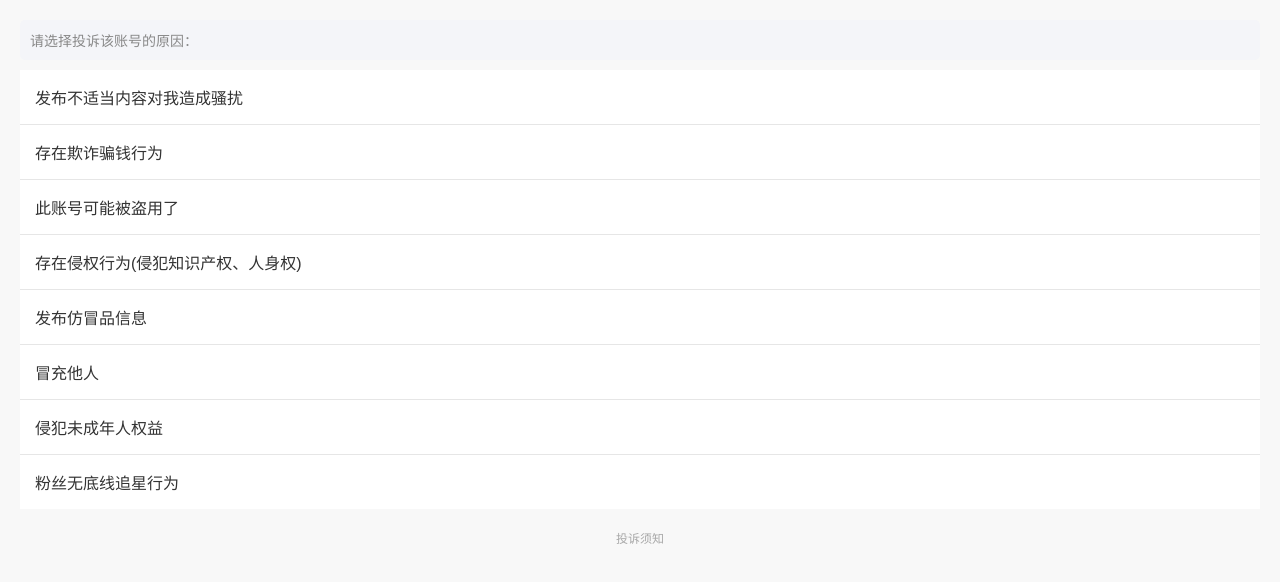
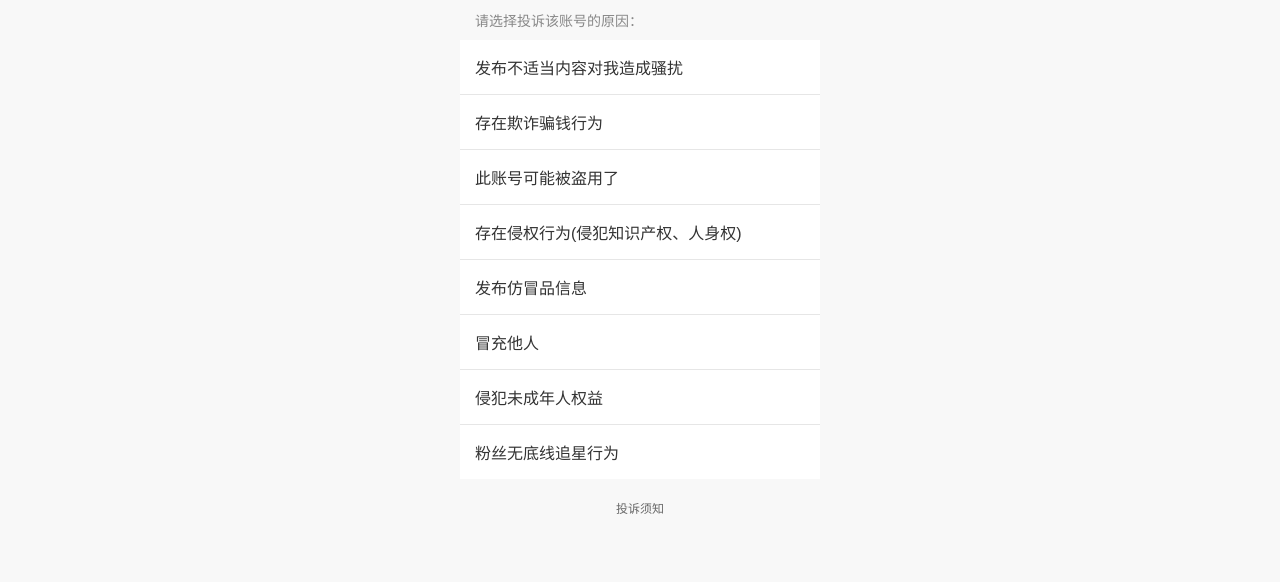
Before and after one commit to sdcarp/ttr1, a plain HTML site: page index.html in a window 1280 px wide. Drawn offline with Linux system fonts and the light colour scheme.

Commit message:
Add files via upload

```diff
--- a/index.html
+++ b/index.html
@@ -10,15 +10,15 @@
             background-color: #f8f8f8;
         }
         .container {
-            margin: 20px;
+            max-width: 360px; /* 限制容器宽度 */
+            margin: 0 auto;
+            background-color: #f8f8f8;
         }
         .title {
             font-size: 14px;
             color: #888888;
-            margin-bottom: 10px;
-            background-color: #F4F5F9; /* 修改背景色为顶部颜色 */
-            padding: 10px;
-            border-radius: 5px;
+            padding: 10px 15px;
+            background-color: #f8f8f8;
         }
         .menu-item {
             background-color: white;
@@ -34,9 +34,10 @@
         }
         .footer {
             text-align: center;
-            color: #A7A7A7; /* 修改字体颜色为截图中的“投诉须知”颜色 */
+            color: #666666;
             font-size: 12px;
             margin-top: 20px;
+            padding-bottom: 20px;
         }
     </style>
 </head>
```
